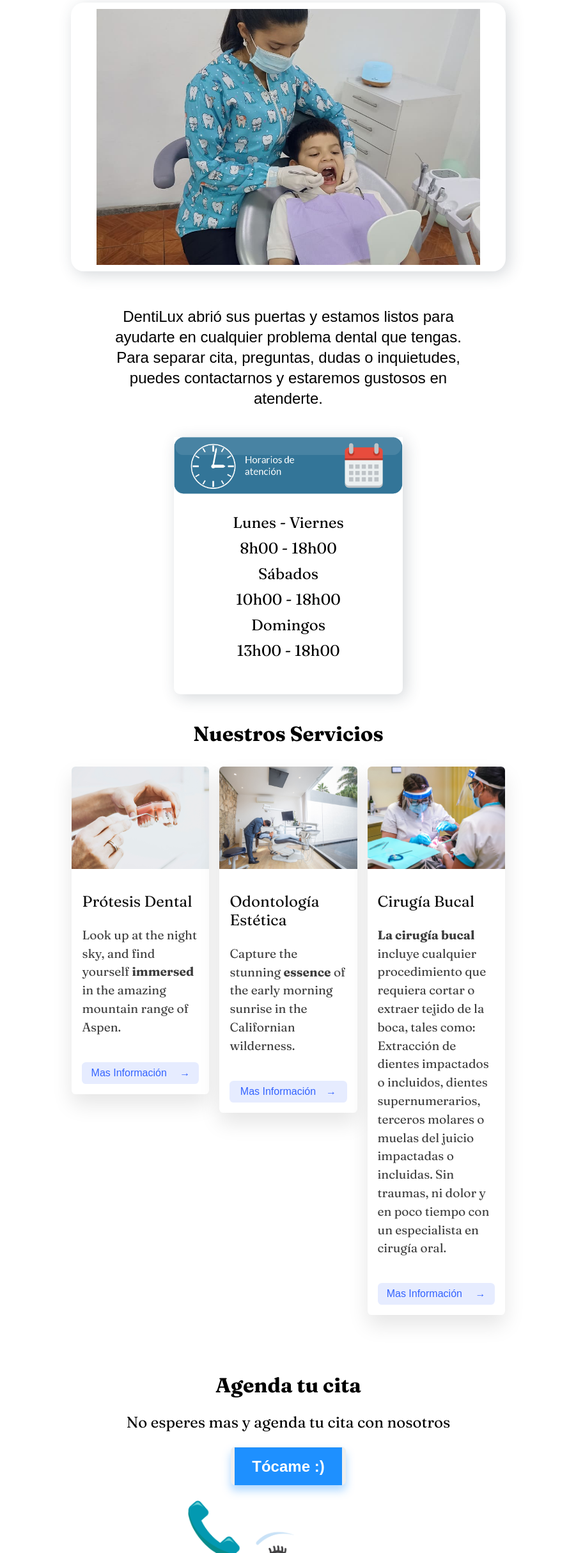
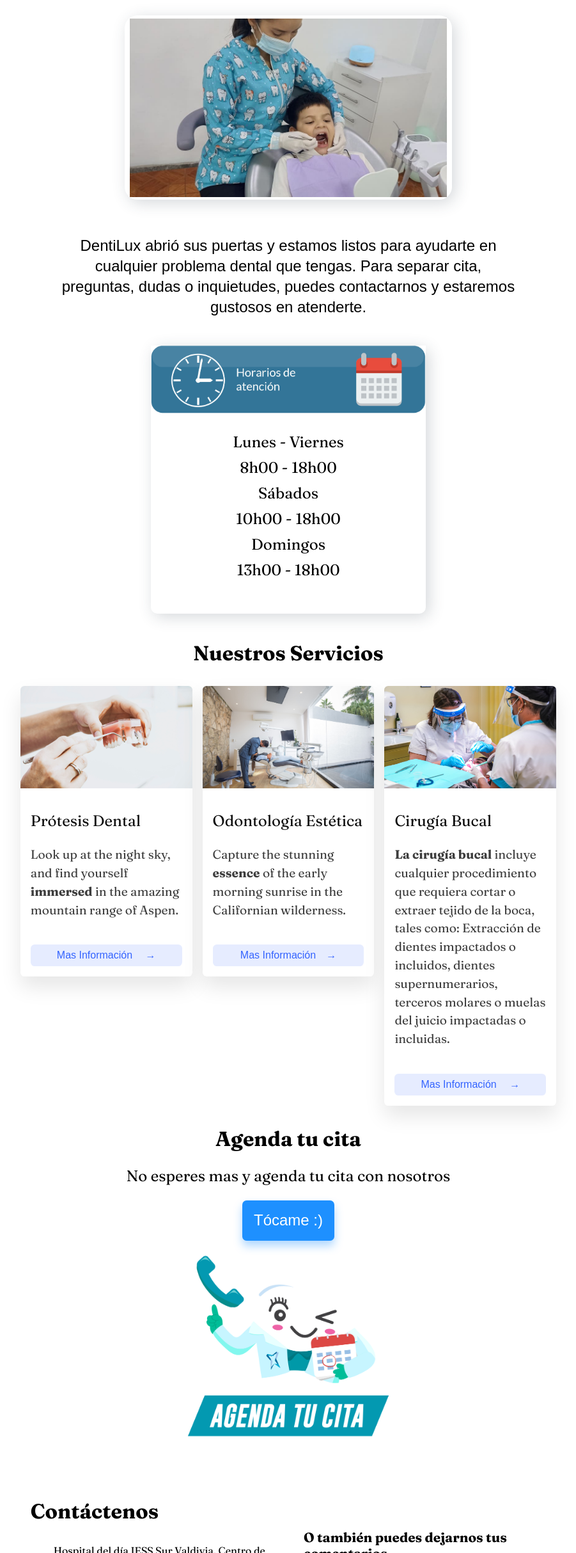
Before and after one commit to marinoveliz/dentilux, a plain HTML site: page index.html in a window 1280 px wide. Shown: the part 212-2639 px from the top of the page at 64% size, without its empty margins (189-1090 px from the left). Drawn offline with Linux system fonts and the light colour scheme.

Commit message:
v1 desktop

```diff
--- a/css/desktop.css
+++ b/css/desktop.css
@@ -10,18 +10,78 @@
 
   /* *****************HEADER************************ */
 
+  .logo {
+    font-size: 2.5rem;
+  }
+
+  .menu-container .menu .enlace {
+    font-size: 1rem;
+  }
 
   /***************INICIO************************ */
 
-  .inicio .texto-bienvenida {
-    margin-top: 3%;
+  .inicio_horario {
+    width: 60%;
   }
 
-  .inicio_horario {
-    width: 50%;
+  /* ******Hero-Images******** */
+  .carousel-wrapper {
+    width: 512px;
+    height: 288px;
+  }
+
+  .carousel-container {
+    width: 496px;
+    height: 279px;
+  }
+
+  .carousel {
+    width: 1488px;
+    height: 279px;
+  }
+
+  .carousel>div {
+    width: 496px;
+    height: 279px;
+    background-size: cover;
+    background-position: center;
+  }
+
+  @keyframes sliding {
+    30% {
+      transform: translateX(0);
+    }
+
+    35% {
+      transform: translateX(-496px);
+    }
+
+    65% {
+      transform: translateX(-496px);
+    }
+
+    70% {
+      transform: translateX(-992px);
+    }
+
+    98% {
+      transform: translateX(-992px);
+    }
+
+    100% {
+      transform: translateX(0);
+    }
   }
 
   /* ********************** Servicios ********************** */
+  .servicios {
+    width: 100%;
+  }
+
+  .servicios h3 {
+    font-size: 2rem;
+  }
+
   .grid {
     display: grid;
     width: 100%;
@@ -38,7 +98,7 @@
     flex-direction: column;
     justify-content: center;
     align-items: center;
-    margin-top: 10%;
+    margin-top: 2rem;
   }
 
   .cita h3 {
@@ -46,21 +106,25 @@
     margin: 0;
   }
 
+  .texto-cita {
+    font-size: 1.5rem;
+  }
+
   .agenda-tu-cita {
-    width: 70%;
+    width: 50%;
     display: flex;
     justify-content: center;
     margin-top: 1rem;
   }
 
   .agenda-tu-cita img {
-    width: 70%;
+    width: 90%;
     object-fit: contain;
   }
 
   .btn-cita {
-    max-width: 180px;
-    height: 60px;
+    max-width: 144px;
+    height: 63px;
   }
 
   .btn-cita div span {
@@ -86,16 +150,36 @@
     column-gap: 1rem;
     width: 90%;
     height: auto;
+    align-items: flex-start;
   }
 
+  .contacto h3 {
+    font-size: 2rem;
+  }
+
+  .separador {
+    font-size: 1.3rem;
+  }
+
+  .texto-direccion,
+  .texto-correo,
+  .texto-telefono {
+    font-size: 1rem;
+  }
 
   .formulario {
     padding: 1rem;
   }
 
+  /* ****** Footer ************/
 
+  .footer .derechos {
+    font-size: 1rem;
+    font-weight: bold;
+  }
 
-
-
+  .footer .autor {
+    font-size: 1rem;
+  }
 
 }
--- a/css/mobile.css
+++ b/css/mobile.css
@@ -343,46 +343,32 @@ hr {
 }
 
 .btn-cita {
+  width: 112px;
+  height: 45px;
+  display: flex;
+  justify-content: center;
+  align-items: center;
   outline: 0;
   border: 0;
-  display: flex;
-  flex-direction: column;
-  width: 100%;
-  max-width: 140px;
-  height: 50px;
   border-radius: 0.5em;
   box-shadow: 0 0.625em 1em 0 rgba(30, 143, 255, 0.35);
   overflow: hidden;
+  background-color: #1e90ff;
+
 }
 
-.btn-cita div {
-  width: 100%;
-}
-
-.btn-cita div span {
-  display: flex;
-  align-items: center;
-  justify-content: space-between;
-  height: 50px;
-  padding: 0.75em 1.125em;
-}
-
-.btn-cita div:nth-child(1) {
-  background-color: #1e90ff;
+.btn-cita a {
+  font-size: 1rem;
+  color: #fff;
 }
 
 .btn-cita:hover {
+  background-color: #2feb27;
   box-shadow: 0 0.625em 1em 0 rgba(33, 220, 98, 0.35);
 }
 
-.btn-cita p {
-  font-size: 17px;
-  font-weight: bold;
-  color: #ffffff;
-}
-
 .btn-cita:active {
-  transform: scale(0.95);
+  transform: scale(1.15);
 }
 
 /* *************Contacto **************************/
--- a/css/tablet.css
+++ b/css/tablet.css
@@ -6,13 +6,14 @@
   }
 
   .menu-container {
-    width: 90%;
+    width: 80%;
+    height: auto;
     visibility: visible;
     opacity: 1;
   }
 
   .menu-container .menu {
-    width: 80%;
+    width: 100%;
     margin-left: auto;
     margin-right: auto;
     display: flex;
@@ -91,20 +92,21 @@
   /* ********* INICIO ********** */
 
   .inicio .texto-bienvenida {
-    margin-top: 5%;
+    margin-top: 1rem;
     font-size: 2rem;
   }
 
+  .slogan {
+    font-size: 1.5rem;
+  }
+
   .texto-inicio {
-    width: 80%;
+    width: 100%;
     font-size: 1.5rem;
     line-height: 2rem;
     margin-top: 5%;
   }
 
-  .slogan {
-    font-size: 1.4rem;
-  }
 
   .inicio_horario p {
     font-size: 1.5rem;
@@ -163,6 +165,10 @@
   }
 
   /* ********************** Servicios ********************** */
+  .servicios h3 {
+    font-size: 2.5rem;
+  }
+
   .grid {
     display: grid;
     width: 100%;
@@ -185,33 +191,50 @@
   }
 
   /* ******Cita******* */
-  .cita .texto-cita {
+  .cita {
+    margin-top: 2rem;
+  }
+
+  .cita h3 {
+    font-size: 2.5rem;
+  }
+
+  .texto-cita {
+    font-size: 1.7rem;
+  }
+
+  .btn-cita {
+    width: 160px;
+    height: 72px;
+  }
+
+  .btn-cita a {
     font-size: 1.5rem;
   }
 
-  .btn-cita {
-    max-width: 240px;
-    height: 90px;
-  }
-
-  .btn-cita div span {
-    display: flex;
-    align-items: center;
-    justify-content: center;
-    height: 90px;
-    padding: 0.75em 1.125em;
-  }
-
-  .btn-cita:hover div {
-    transform: translateY(-90px);
-  }
-
-  .btn-cita p {
-    font-size: 1.5rem;
+  .agenda-tu-cita img {
+    width: 60%;
+    object-fit: contain;
   }
 
   /* ************Contacto***************** */
+
+  .contacto h3 {
+    font-size: 2.5rem;
+  }
+
   .separador {
+    font-size: 2rem;
+  }
+
+  /* ****** Footer ************/
+
+  .footer .derechos {
+    font-size: 1.5rem;
+    font-weight: bold;
+  }
+
+  .footer .autor {
     font-size: 1.5rem;
   }
 }
--- a/index.html
+++ b/index.html
@@ -95,9 +95,7 @@
                   La cirugía bucal</strong> incluye cualquier procedimiento que requiera cortar o extraer tejido de la
                 boca, tales como: Extracción
                 de dientes impactados o incluidos, dientes supernumerarios, terceros molares o muelas del juicio
-                impactadas o incluidas.
-                Sin traumas, ni dolor y en poco tiempo con un especialista en cirugía oral.</p><button
-                class="card__btn">Mas Información <span>&rarr;</span></button>
+                impactadas o incluidas.</p><button class="card__btn">Mas Información <span>&rarr;</span></button>
             </div>
           </div>
         </div>
@@ -109,15 +107,10 @@
       <h3>Agenda tu cita</h3>
       <p class="texto-cita">No esperes mas y agenda tu cita con nosotros</p>
       <button class="btn-cita">
-        <div>
-          <span>
-            <a href="https://api.whatsapp.com/message/WDYVM75VUR2NN1?autoload=1&app_absent=0" rel="noopener"
-              target="_blank">
-              <p>Tócame :)</p>
-
-            </a>
-          </span>
-        </div>
+        <a href="https://api.whatsapp.com/message/WDYVM75VUR2NN1?autoload=1&app_absent=0" rel="noopener"
+          target="_blank">
+          Tócame :)
+        </a>
       </button>
       <div class="agenda-tu-cita">
         <img src="assets/agenda-tu-cita.png" alt="agenda tu cita">
@@ -192,7 +185,7 @@
     <footer class="footer">
       <small class="derechos">© Dentilux 2022</small>
       <br>
-      <small>creado por @marino_veliz</small>
+      <small class="autor">creado por @marino_veliz</small>
     </footer>
     <!-- fin footer -->
   </main>
```
